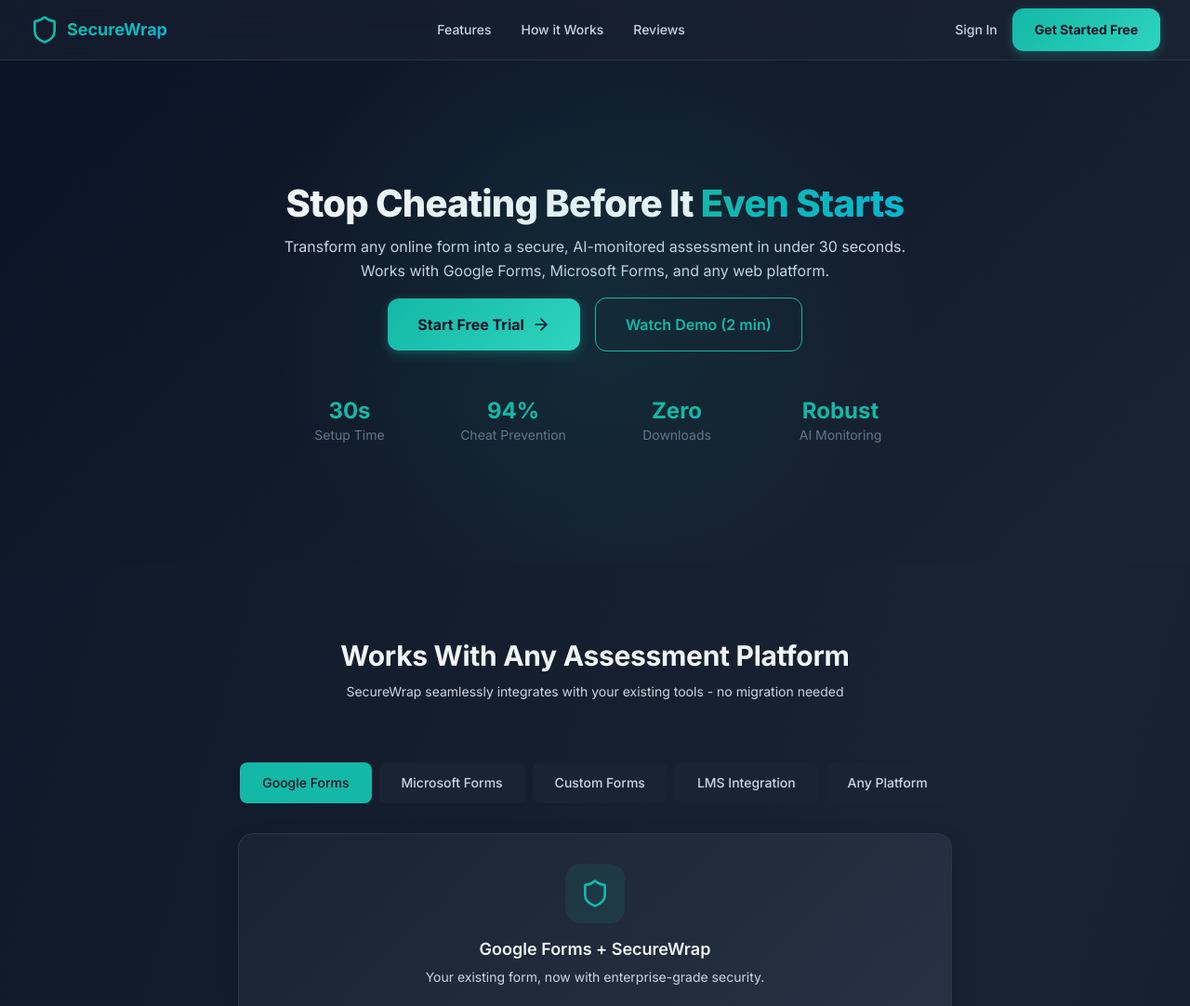
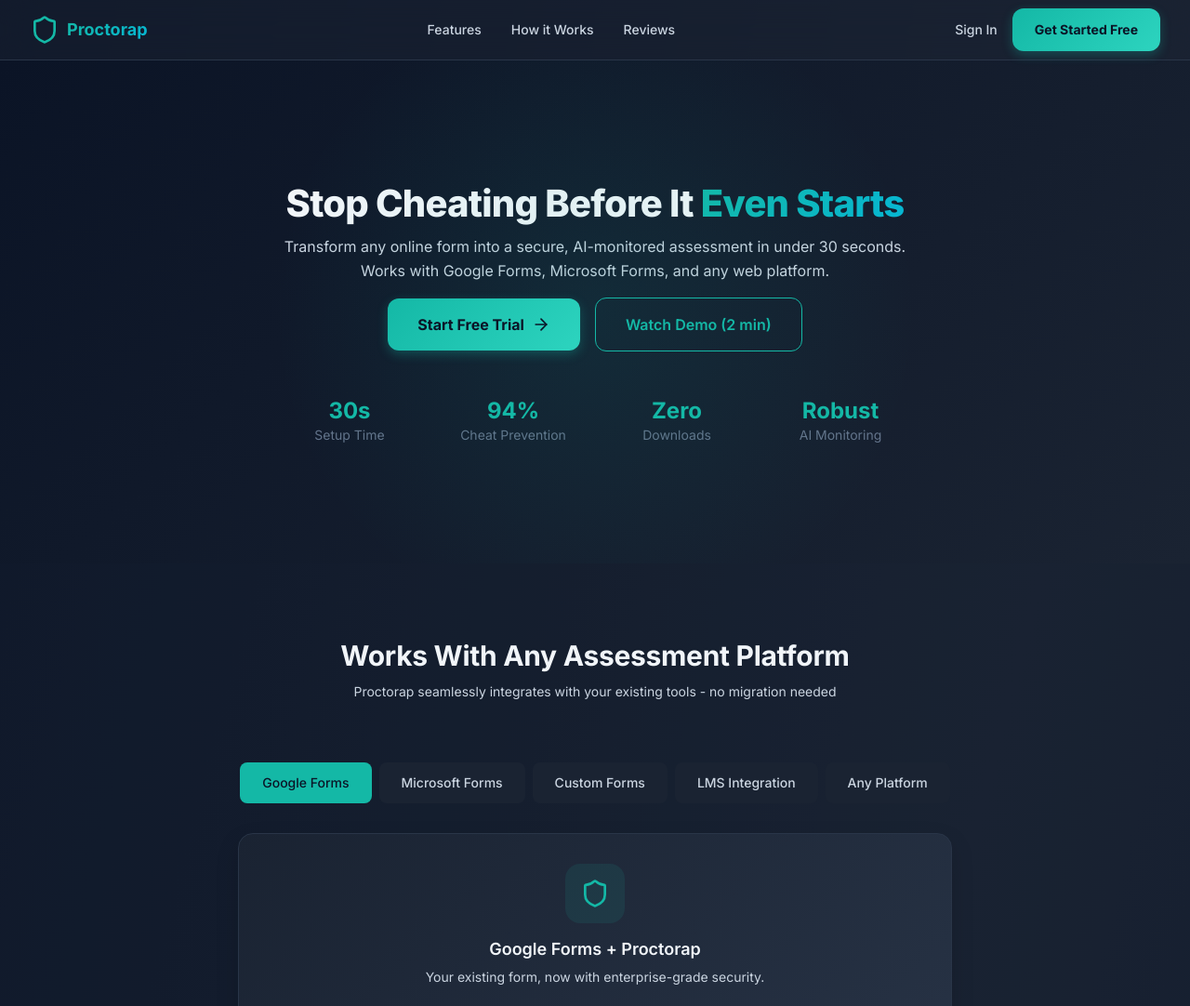
Before and after one commit to HARSH825/Proctwrap, a Next.js app in the folder client/: page / in a window 1280 px wide. Shown: the top 1082 px of the page at 93% size. Built offline with nearby package versions, Linux system fonts and the light colour scheme.

Commit message:
rename to proctorap

```diff
--- a/client/app/layout.tsx
+++ b/client/app/layout.tsx
@@ -4,7 +4,7 @@
 const inter = Inter({ subsets: ['latin'] })
 
 export const metadata = {
-  title: 'SecureWrap - Anti-Cheating Platform',
+  title: 'Proctorap - Anti-Cheating Platform',
   description: 'Universal anti-cheating wrapper for online forms',
 }
 
--- a/client/app/login/page.tsx
+++ b/client/app/login/page.tsx
@@ -41,7 +41,7 @@
             <Shield className="h-10 w-10 text-background" />
           </div>
           <h1 className="text-3xl font-bold text-gradient mb-2">Welcome Back</h1>
-          <p className="text-text-secondary">Sign in to your SecureWrap account</p>
+          <p className="text-text-secondary">Sign in to your Proctorap account</p>
         </div>
 
         {/* Login Form */}
--- a/client/app/p/[slug]/page.tsx
+++ b/client/app/p/[slug]/page.tsx
@@ -124,7 +124,7 @@
                 <Shield className="h-6 w-6" style={{ color: 'var(--color-background)' }} />
               </div>
               <div>
-                <h1 className="text-xl font-bold" style={{ color: 'var(--color-text)' }}>SecureWrap</h1>
+                <h1 className="text-xl font-bold" style={{ color: 'var(--color-text)' }}>Proctorap</h1>
                 <p className="text-sm" style={{ color: 'var(--color-text-secondary)' }}>Anti-Cheating Platform</p>
               </div>
             </div>
--- a/client/app/page.tsx
+++ b/client/app/page.tsx
@@ -9,7 +9,7 @@
       name: "Dr. Sarah Chen",
       role: "Computer Science Professor",
       university: "Stanford University",
-      quote: "SecureWrap has revolutionized our online assessments. The AI detection is incredibly accurate and saves us hours of manual monitoring.",
+      quote: "Proctorap has revolutionized our online assessments. The AI detection is incredibly accurate and saves us hours of manual monitoring.",
       avatar: "SC"
     },
     {
@@ -23,7 +23,7 @@
       name: "Prof. Emily Watson",
       role: "Department Head",
       university: "Harvard Medical School",
-      quote: "We've seen a 85% reduction in academic dishonesty since implementing SecureWrap. It's a game-changer.",
+      quote: "We've seen a 85% reduction in academic dishonesty since implementing Proctorap. It's a game-changer.",
       avatar: "EW"
     },
     {
@@ -58,7 +58,7 @@
           <div className="w-16 h-16 bg-primary/10 rounded-2xl flex items-center justify-center mx-auto mb-4">
             <Shield className="h-8 w-8 text-primary" />
           </div>
-          <h3 className="text-xl font-semibold text-text mb-2">Google Forms + SecureWrap</h3>
+          <h3 className="text-xl font-semibold text-text mb-2">Google Forms + Proctorap</h3>
           <p className="text-text-secondary">Your existing form, now with enterprise-grade security.</p>
         </div>
         <div className="bg-background/50 rounded-lg p-6 mb-6">
@@ -87,7 +87,7 @@
           <div className="w-16 h-16 bg-blue-600/10 rounded-2xl flex items-center justify-center mx-auto mb-4">
             <Shield className="h-8 w-8 text-blue-500" />
           </div>
-          <h3 className="text-xl font-semibold text-text mb-2">Microsoft Forms + SecureWrap</h3>
+          <h3 className="text-xl font-semibold text-text mb-2">Microsoft Forms + Proctorap</h3>
           <p className="text-text-secondary">Advanced proctoring for Microsoft Forms, activated in seconds.</p>
         </div>
         <div className="bg-background/50 rounded-lg p-6 mb-6">
@@ -116,7 +116,7 @@
           <div className="w-16 h-16 bg-orange-500/10 rounded-2xl flex items-center justify-center mx-auto mb-4">
             <Shield className="h-8 w-8 text-orange-500" />
           </div>
-          <h3 className="text-xl font-semibold text-text mb-2">Custom Forms + SecureWrap</h3>
+          <h3 className="text-xl font-semibold text-text mb-2">Custom Forms + Proctorap</h3>
           <p className="text-text-secondary">Secure Typeform, SurveyMonkey, or any online assessment instantly.</p>
         </div>
         <div className="bg-background/50 rounded-lg p-6 mb-6">
@@ -175,7 +175,7 @@
             <Shield className="h-8 w-8 text-primary" />
           </div>
           <h3 className="text-xl font-semibold text-text mb-2">Any Assessment Platform</h3>
-          <p className="text-text-secondary">If it's web-based, SecureWrap can protect it.</p>
+          <p className="text-text-secondary">If it's web-based, Proctorap can protect it.</p>
         </div>
         <div className="bg-background/50 rounded-lg p-6 mb-6">
           <div className="text-sm text-text-muted mb-2">Setup Process:</div>
@@ -240,7 +240,7 @@
           <div className="flex justify-between items-center h-16">
             <div className="flex items-center space-x-2">
               <Shield className="h-8 w-8 text-primary" />
-              <span className="text-xl font-bold text-gradient">SecureWrap</span>
+              <span className="text-xl font-bold text-gradient">Proctorap</span>
             </div>
             <div className="hidden md:flex items-center space-x-8">
               <a href="#features" className="text-text-secondary hover:text-primary transition-colors text-sm font-medium">Features</a>
@@ -311,7 +311,7 @@
               Works With Any Assessment Platform
             </h2>
             <p className="text-text-secondary max-w-2xl mx-auto">
-              SecureWrap seamlessly integrates with your existing tools - no migration needed
+              Proctorap seamlessly integrates with your existing tools - no migration needed
             </p>
           </div>
           <div className="max-w-4xl mx-auto">
@@ -412,16 +412,16 @@
         Our Users <span className="relative text-danger">
           <s>Love</s><span className="ml-1">Hate</span></span> Us!
       </h2>
-      <p className="text-text-secondary max-w-xl mx-auto">Real quotes from frustrated cheaters — SecureWrap stops them in their tracks.</p>
+      <p className="text-text-secondary max-w-xl mx-auto">Real quotes from frustrated cheaters — Proctorap stops them in their tracks.</p>
     </div>
     <div className="grid grid-cols-1 md:grid-cols-3 lg:grid-cols-5 gap-8 mb-20">
       <div className="stats-card text-center p-6">
         <div className="text-3xl mb-4">😡</div>
-        <p className="text-text-secondary text-base mb-0">"Who created SecureWrap? I just want to 'talk'..."</p>
+        <p className="text-text-secondary text-base mb-0">"Who created Proctorap? I just want to 'talk'..."</p>
       </div>
       <div className="stats-card text-center p-6">
         <div className="text-3xl mb-4">🤬</div>
-        <p className="text-text-secondary text-base mb-0">"SecureWrap is the work of the devil—caught me tab switching twice!"</p>
+        <p className="text-text-secondary text-base mb-0">"Proctorap is the work of the devil—caught me tab switching twice!"</p>
       </div>
       <div className="stats-card text-center p-6">
         <div className="text-3xl mb-4">😈</div>
@@ -447,7 +447,7 @@
     {/* Educator Testimonials */}
     <div className="text-center mb-16">
       <h2 className="text-3xl font-bold text-text mb-4">
-        Educators Love SecureWrap
+        Educators Love Proctorap
       </h2>
       <p className="text-text-secondary max-w-2xl mx-auto">
         Join thousands of satisfied educators who've transformed their online assessments
@@ -459,7 +459,7 @@
           name: "Dr. Sarah Chen",
           role: "Computer Science Professor",
           university: "Stanford University",
-          quote: "SecureWrap has revolutionized our online assessments. The AI detection is incredibly accurate and saves us hours of manual monitoring.",
+          quote: "Proctorap has revolutionized our online assessments. The AI detection is incredibly accurate and saves us hours of manual monitoring.",
           avatar: "SC"
         },
         {
@@ -473,7 +473,7 @@
           name: "Prof. Emily Watson",
           role: "Department Head",
           university: "Harvard Medical School",
-          quote: "We've seen an 85% reduction in academic dishonesty since implementing SecureWrap. It's a game-changer.",
+          quote: "We've seen an 85% reduction in academic dishonesty since implementing Proctorap. It's a game-changer.",
           avatar: "EW"
         },
         {
@@ -568,7 +568,7 @@
               Ready to Eliminate Cheating?
             </h2>
             <p className="text-text-secondary mb-8 max-w-2xl mx-auto">
-              Join 1,200+ institutions using SecureWrap to maintain academic integrity. Start your free trial today - no credit card required.
+              Join 1,200+ institutions using Proctorap to maintain academic integrity. Start your free trial today - no credit card required.
             </p>
             <div className="flex flex-col sm:flex-row gap-4 justify-center items-center">
               <Link href="/register" className="btn btn-primary px-8 py-4">
@@ -592,7 +592,7 @@
             <div className="col-span-1 md:col-span-2">
               <div className="flex items-center space-x-2 mb-4">
                 <Shield className="h-6 w-6 text-primary" />
-                <span className="text-lg font-bold text-gradient">SecureWrap</span>
+                <span className="text-lg font-bold text-gradient">Proctorap</span>
               </div>
               <p className="text-text-secondary mb-4">
                 The most trusted anti-cheating solution for online assessments. Secure, reliable, and easy to use.
@@ -627,7 +627,7 @@
           </div>
           <div className="border-t border-surface-light mt-8 pt-8 flex flex-col md:flex-row justify-between items-center">
             <div className="text-sm text-text-muted">
-              © 2025 SecureWrap. All rights reserved.
+              © 2025 Proctorap. All rights reserved.
             </div>
             <div className="flex items-center space-x-6 mt-4 md:mt-0">
               <a href="#" className="text-sm text-text-muted hover:text-primary transition-colors">Privacy</a>
--- a/client/app/register/page.tsx
+++ b/client/app/register/page.tsx
@@ -54,7 +54,7 @@
           </div>
           <h2 className="text-2xl font-bold text-text mb-4">Account Created!</h2>
           <p className="text-text-secondary mb-4">
-            Welcome to SecureWrap! Redirecting you to login...
+            Welcome to Proctorap! Redirecting you to login...
           </p>
           <div className="loading-spinner w-8 h-8 mx-auto"></div>
         </div>
@@ -71,7 +71,7 @@
             <Shield className="h-10 w-10 text-background" />
           </div>
           <h1 className="text-3xl font-bold text-gradient mb-2">Create Account</h1>
-          <p className="text-text-secondary">Join SecureWrap and start protecting your forms</p>
+          <p className="text-text-secondary">Join Proctorap and start protecting your forms</p>
         </div>
 
         {/* Register Form */}
--- a/client/components/dashboard/DashboardLayout.tsx
+++ b/client/components/dashboard/DashboardLayout.tsx
@@ -58,7 +58,7 @@
               <Shield className="h-6 w-6 text-background" />
             </div>
             <div>
-              <h1 className="text-lg font-bold text-text">SecureWrap</h1>
+              <h1 className="text-lg font-bold text-text">Proctorap</h1>
               <p className="text-xs text-text-muted">Dashboard</p>
             </div>
           </div>
```
